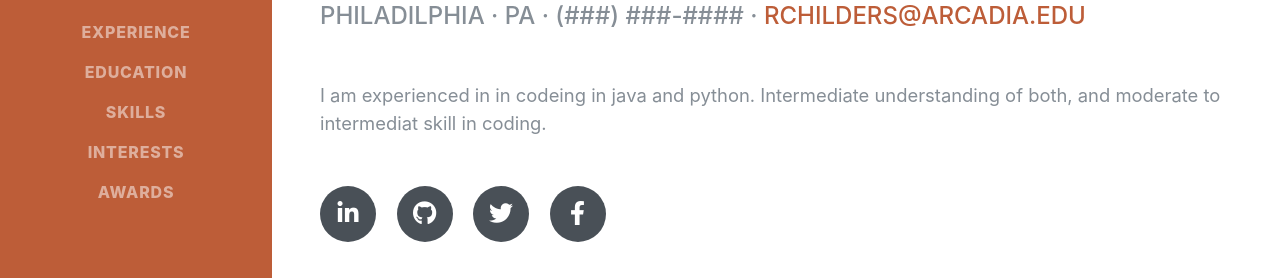
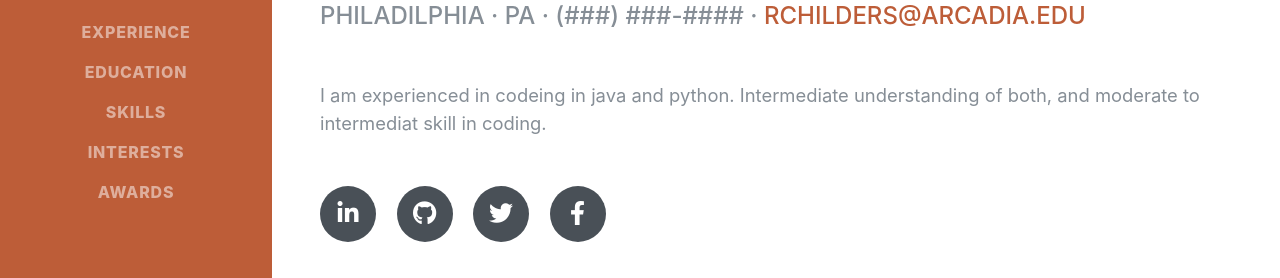
Before and after one commit to rchilders4/rchilders4.github.io, a Jekyll site: the page built from index.html, in a window 1280 px wide and 900 px high. Shown: the part 418-696 px from the top of the window. Built offline with Jekyll 4.4.1, drawn with Linux system fonts in a browser that asks for light colours; some web fonts are replaced.

Commit message:
Fix spelling in info

```diff
--- a/_includes/info.html
+++ b/_includes/info.html
@@ -6,7 +6,7 @@
         <div class="subheading mb-5">Philadilphia · PA · (###) ###-#### ·
           <a href="mailto:name@email.com">rchilders@arcadia.edu</a>
         </div>
-        <p class="lead mb-5">I am experienced in in codeing in java and python. Intermediate understanding of both, and moderate to intermediat skill in coding.</p>
+        <p class="lead mb-5">I am experienced in codeing in java and python. Intermediate understanding of both, and moderate to intermediat skill in coding.</p>
         <div class="social-icons">
           <a href="#">
             <i class="fab fa-linkedin-in"></i>
```
